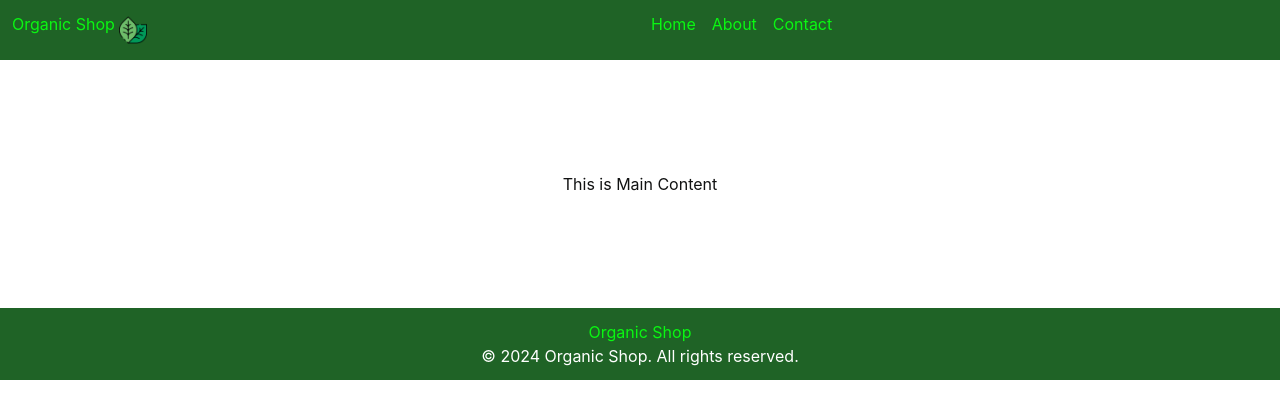
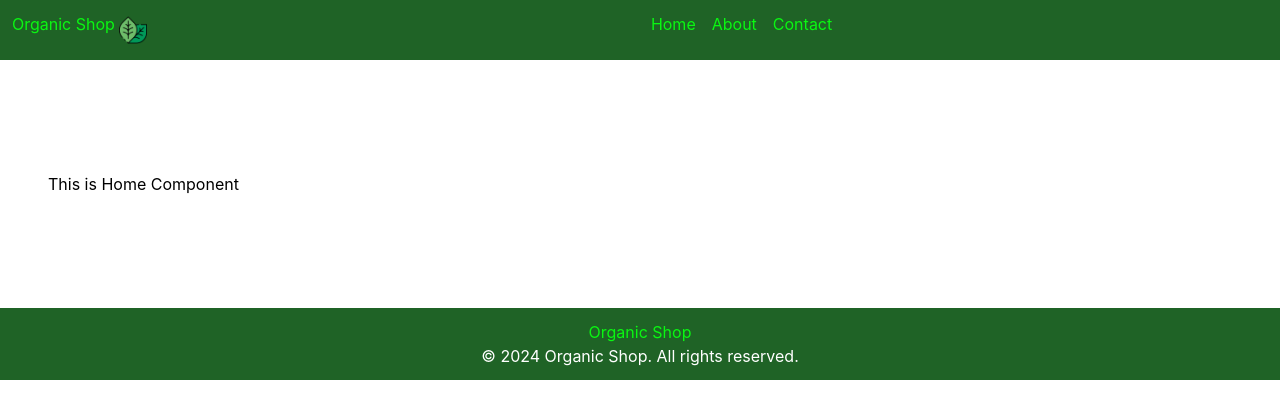
Before and after one commit to SethminiDisanayaka/RAD-React-App, a React (Create React App) app: page / in a window 1280 px wide. Shown: the top 418 px of the page. Built offline with nearby package versions, Linux system fonts and the light colour scheme.

Commit message:
Add routing

```diff
--- a/src/App.tsx
+++ b/src/App.tsx
@@ -5,13 +5,17 @@ import {NavBar} from './view/common/Navbar/NavBar';
 import {findAllByDisplayValue} from "@testing-library/react";
 import { MainContent } from './view/common/MainContent/MainContent';
 import { Footer } from './view/common/Footer/Footer';
+import { BrowserRouter } from 'react-router-dom';
 
 function App() {
   return (
       <div>
-     <NavBar></NavBar>
-     <MainContent></MainContent>
-     <Footer></Footer>
+        <BrowserRouter>
+            <NavBar></NavBar>
+            <MainContent></MainContent>
+            <Footer></Footer>
+     </BrowserRouter>
+
       </div>
   );
 }
--- a/src/view/common/MainContent/MainContent.tsx
+++ b/src/view/common/MainContent/MainContent.tsx
@@ -1,11 +1,21 @@
 import {Component} from "react";
+import {Route,Routes}from 'react-router-dom'
+import { Home } from "../../pages/Home/Home";
+import { About } from "../../pages/About/About";
+import { Contact } from "../../pages/Contact/Contact";
 
 export class MainContent extends Component {
 
     render() {
         return (
             <div className="md:px-12 max-2x1 mx-auto pt-28 pb-28">
-                <h1 className="text-[#111212] text-center"> This is Main Content</h1>
+                {/* <h1 className="text-[#111212] text-center"> This is Main Content</h1> */}
+
+                <Routes>
+                    <Route path="/" Component={Home} ></Route>
+                    <Route path="/about" Component={About} ></Route>
+                    <Route path="/contact" Component={Contact} ></Route>
+                </Routes>
             </div>
         );
     }
```
